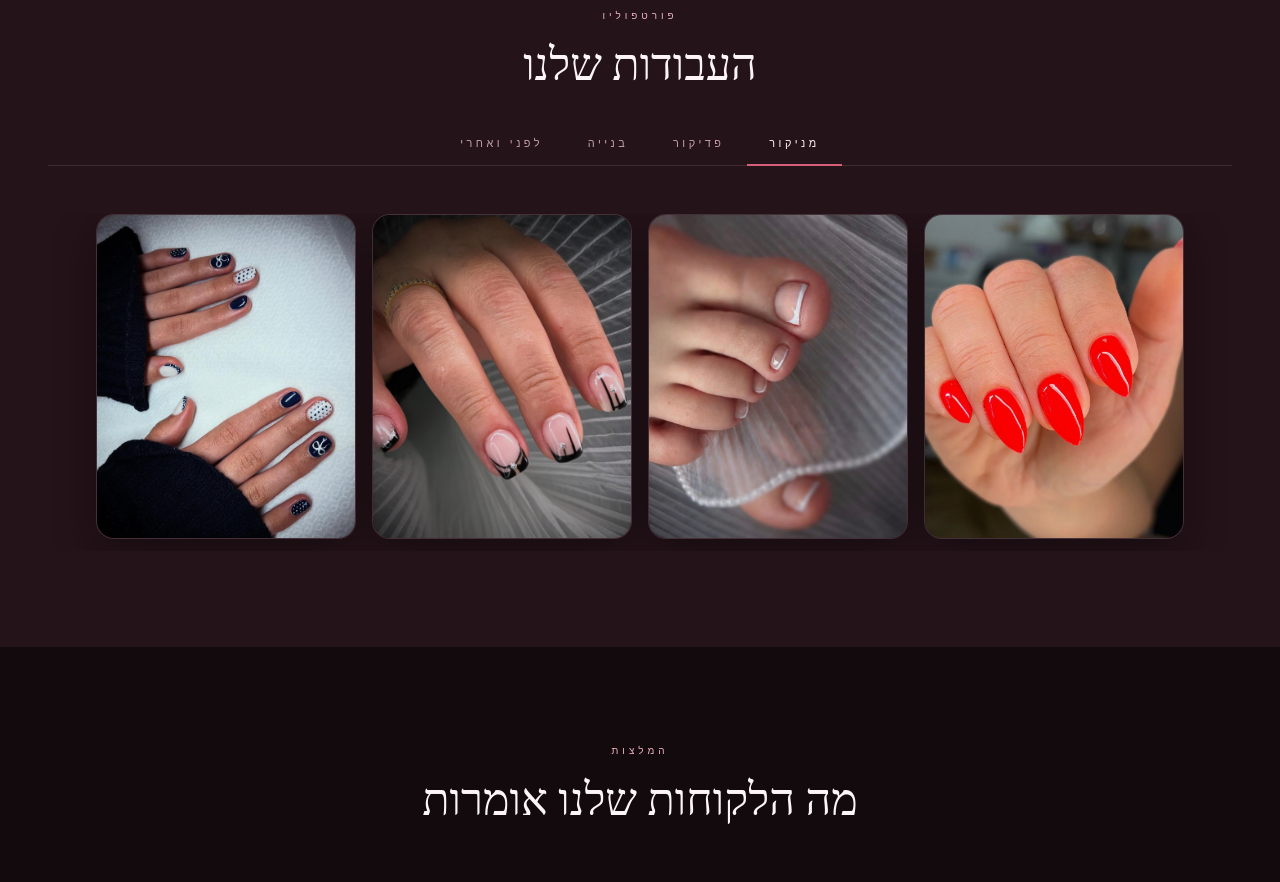
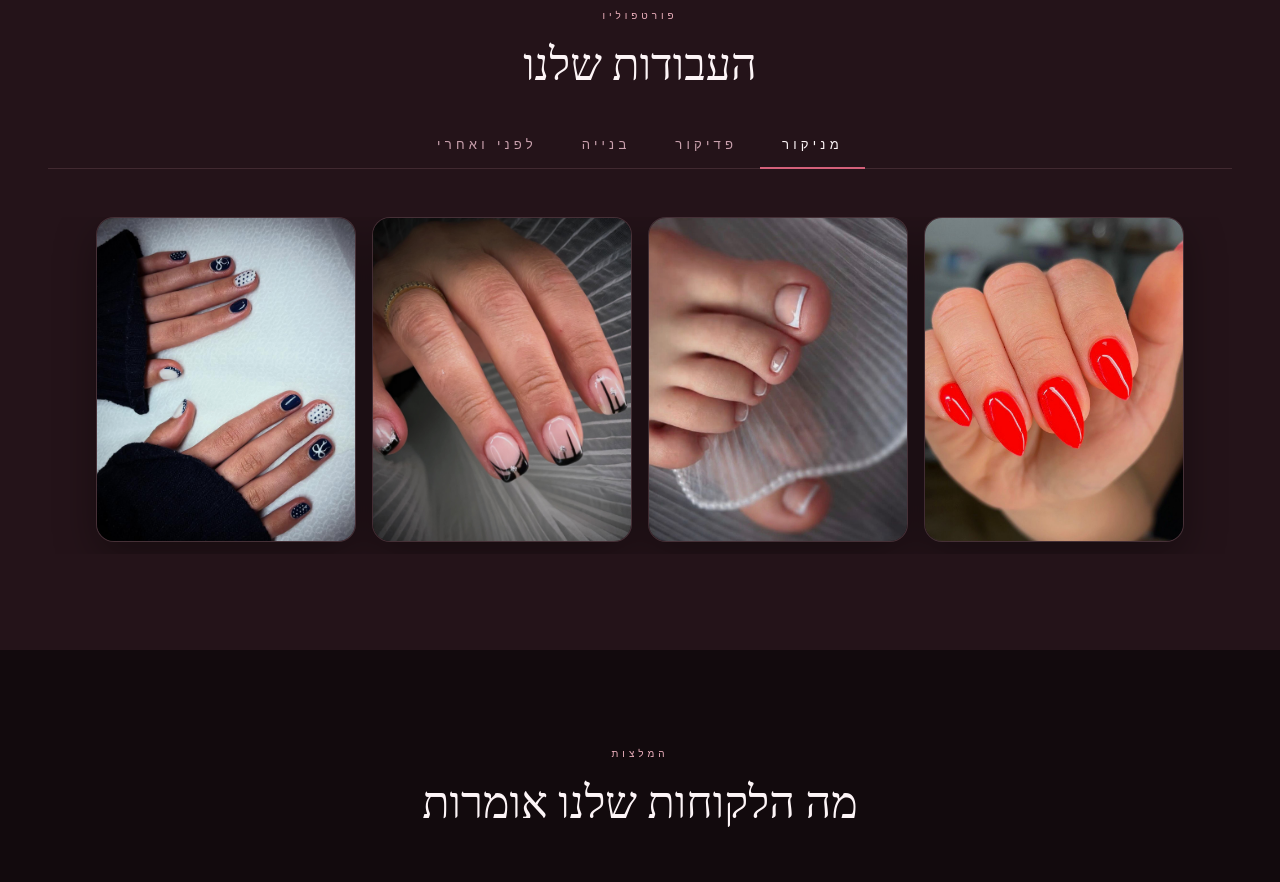
Before and after one commit to YanivErlich/nail-salon, a React (Vite) app: page / in a window 1280 px wide. Shown: the part 2260-3142 px from the top of the page. Built offline with nearby package versions, Linux system fonts and the light colour scheme; a web font is replaced by a local one.

Commit message:
describe what you changed

```diff
--- a/src/components/Gallery.module.css
+++ b/src/components/Gallery.module.css
@@ -32,7 +32,7 @@
   border-bottom: 2px solid transparent;
   color: var(--cream-muted);
   font-family: 'Jost', sans-serif;
-  font-size: 0.68rem;
+  font-size: 0.82rem;
   letter-spacing: 0.32em;
   text-transform: uppercase;
   padding: 0.65rem 1.4rem 0.8rem;
--- a/src/components/Navbar.module.css
+++ b/src/components/Navbar.module.css
@@ -251,6 +251,10 @@
   .logoSlogan {
     font-size: 0.54rem;
   }
+  :global([dir="rtl"]) .logoName {
+    font-size: 1.3rem;
+    letter-spacing: 0.02em;
+  }
 }
 
 @media (min-width: 769px) {
```
